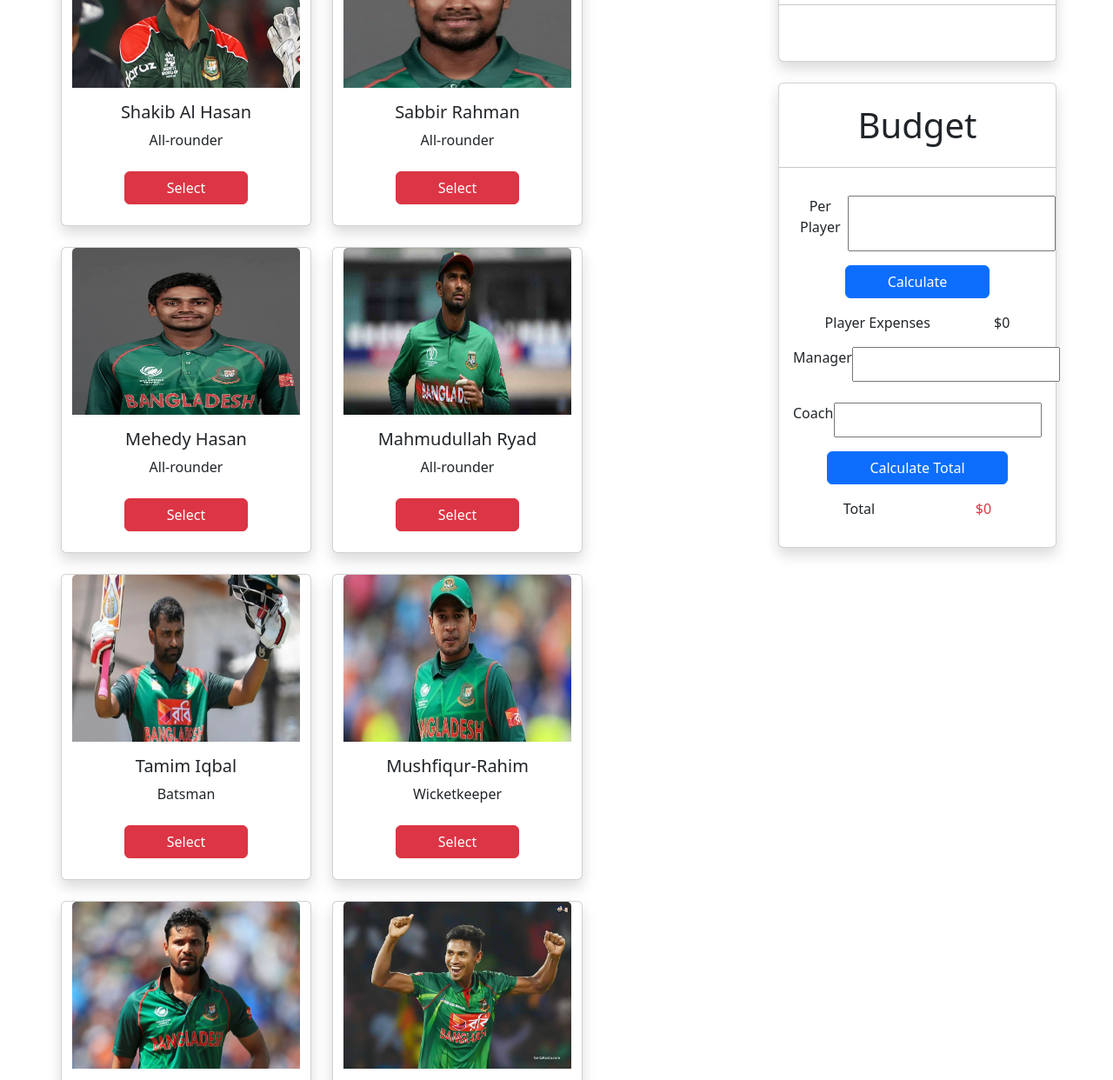
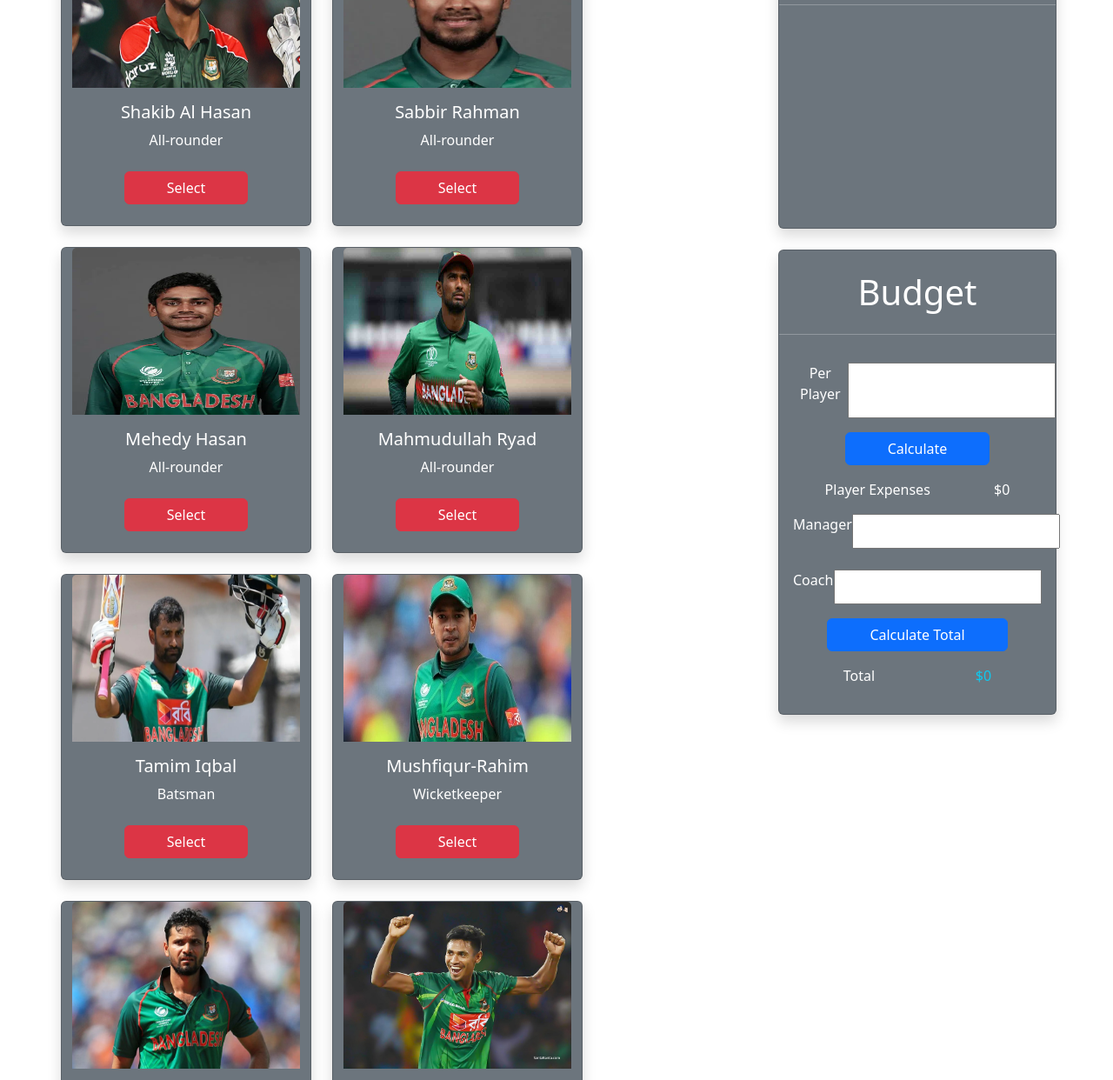
Before and after one commit to chanchal26/Best-Five-Dom, a plain HTML site: page index.html in a window 1280 px wide. Shown: the part 622-1864 px from the top of the page at 87% size. Drawn offline with nearby package versions, Linux system fonts and the light colour scheme.

Commit message:
finished

```diff
--- a/index.html
+++ b/index.html
@@ -4,7 +4,7 @@
 <head>
     <meta charset="utf-8">
     <meta name="viewport" content="width=device-width, initial-scale=1">
-    <title>Select Your Best Five Players</title>
+    <title>Favourite Players</title>
     <link href="https://cdn.jsdelivr.net/npm/bootstrap@5.2.0/dist/css/bootstrap.min.css" rel="stylesheet"
         integrity="sha384-gH2yIJqKdNHPEq0n4Mqa/HGKIhSkIHeL5AyhkYV8i59U5AR6csBvApHHNl/vI1Bx" crossorigin="anonymous">
 </head>
@@ -13,7 +13,7 @@
     <header class="container text-white  px-5 my-3 mb-5 bg-black d-flex align-items-center justify-content-around">
 
         <div>
-            <h1 class="pb-5 fst-italic fw-bold text-warning">Select Your Best Five Players</h1>
+            <h1 class="pb-5 fst-italic fw-bold text-warning">Select Your Favourite Five Players</h1>
             <p>Cricket is a bat-and-ball game played between two teams of eleven players each on a field at the centre
                 of
                 which is a 22-yard (20-metre) pitch with a wicket at each end, each comprising two bails balanced on
@@ -27,8 +27,8 @@
     <main class="container">
         <section class="d-flex">
             <div class="row col-9 gap-4">
-                <div class="card col-4 shadow" style="width: 18rem;">
-                    <img style="height: 12rem;" src="images/sakib.jpg" class="card-img-top" alt="...">
+                <div class="card col-4 shadow bg-secondary text-white" style="width: 18rem;">
+                    <img style="height: 12rem;" src="images/sakib.jpg" class="card-img-top" alt="card-img-cap">
                     <div class="card-body text-center">
                         <h5 class="card-title">Shakib Al Hasan</h5>
                         <p>All-rounder</p>
@@ -36,7 +36,7 @@
                             onclick="playerAdded(this);disabled = true;">Select</button>
                     </div>
                 </div>
-                <div class="card col-4 shadow" style="width: 18rem;">
+                <div class="card col-4 shadow bg-secondary text-white" style="width: 18rem;">
                     <img style="height: 12rem;" src="images/sabbir.jpg" class="card-img-top" alt="...">
                     <div class="card-body text-center">
                         <h5 class="card-title">Sabbir Rahman</h5>
@@ -45,7 +45,7 @@
                             onclick="playerAdded(this);disabled = true;">Select</button>
                     </div>
                 </div>
-                <div class="card col-4 shadow" style="width: 18rem;">
+                <div class="card col-4 shadow bg-secondary text-white" style="width: 18rem;">
                     <img style="height: 12rem;" src="images/mehedy-hasan.jpg" class="card-img-top" alt="...">
                     <div class="card-body text-center">
                         <h5 class="card-title">Mehedy Hasan</h5>
@@ -54,7 +54,7 @@
                             onclick="playerAdded(this);disabled = true;">Select</button>
                     </div>
                 </div>
-                <div class="card col-4 shadow" style="width: 18rem;">
+                <div class="card col-4 shadow bg-secondary text-white" style="width: 18rem;">
                     <img style="height: 12rem;" src="images/Mahmudullah.jpg" class="card-img-top" alt="...">
                     <div class="card-body text-center">
                         <h5 class="card-title">Mahmudullah Ryad</h5>
@@ -63,7 +63,7 @@
                             onclick="playerAdded(this);disabled = true;">Select</button>
                     </div>
                 </div>
-                <div class="card shadow" style="width: 18rem;">
+                <div class="card shadow bg-secondary text-white" style="width: 18rem;">
                     <img style="height: 12rem;" src="images/tamim.jpg" class="card-img-top" alt="...">
                     <div class="card-body text-center">
                         <h5 class="card-title">Tamim Iqbal</h5>
@@ -72,7 +72,7 @@
                             onclick="playerAdded(this);disabled = true;">Select</button>
                     </div>
                 </div>
-                <div class="card shadow" style="width: 18rem;">
+                <div class="card shadow bg-secondary text-white" style="width: 18rem;">
                     <img style="height: 12rem;" src="images/Mushfiqur-Rahim.jpg" class="card-img-top" alt="...">
                     <div class="card-body text-center">
                         <h5 class="card-title">Mushfiqur-Rahim</h5>
@@ -81,7 +81,7 @@
                             onclick="playerAdded(this);disabled = true;">Select</button>
                     </div>
                 </div>
-                <div class="card shadow" style="width: 18rem;">
+                <div class="card shadow bg-secondary text-white" style="width: 18rem;">
                     <img style="height: 12rem;" src="images/mashrafe-mortaza.jpg" class="card-img-top" alt="...">
                     <div class="card-body text-center">
                         <h5 class="card-title">Mashrafe Bin Mortaza</h5>
@@ -90,7 +90,7 @@
                             onclick="playerAdded(this);disabled = true;">Select</button>
                     </div>
                 </div>
-                <div class="card shadow" style="width: 18rem;">
+                <div class="card shadow bg-secondary text-white" style="width: 18rem;">
                     <img style="height: 12rem;" src="images/mustafiz.jpg" class="card-img-top" alt="...">
                     <div class="card-body text-center">
                         <h5 class="card-title">Mustafizur Rahman</h5>
@@ -99,7 +99,7 @@
                             onclick="playerAdded(this);disabled = true;">Select</button>
                     </div>
                 </div>
-                <div class="card shadow" style="width: 18rem;">
+                <div class="card shadow bg-secondary text-white" style="width: 18rem;">
                     <img style="height: 12rem;" src="images/Liton_Das.jpg" class="card-img-top" alt="...">
                     <div class="card-body text-center">
                         <h5 class="card-title">Liton Das</h5>
@@ -110,10 +110,10 @@
                 </div>
             </div>
             <div class="col-3">
-                <div class="card mb-4 shadow" style="width: 20rem;">
+                <div class="card mb-4 shadow bg-secondary text-white" style="width: 20rem;">
                     <h1 class="text-center pt-4">Selected - <span id="total-added-player">0</span></h1>
                     <hr>
-                    <div class="card-body">
+                    <div class="card-body" style="height: 15rem;">
                         <table class="table">
                             <tbody id="players">
 
@@ -121,7 +121,7 @@
                         </table>
                     </div>
                 </div>
-                <div class="card shadow" style="width: 20rem;">
+                <div class="card shadow bg-secondary text-white" style="width: 20rem;">
                     <h1 class="text-center pt-4">Budget</h1>
                     <hr>
                     <div class="card-body text-center">
@@ -145,7 +145,7 @@
                         <button class="btn btn-primary px-5 mt-3 mb-3" id="calculate-total">Calculate Total</button>
                         <div class="d-flex justify-content-around">
                             <p>Total</p>
-                            <p class="text-danger">$<span id="total">0</span></p>
+                            <p class="text-info">$<span id="total">0</span></p>
                         </div>
                     </div>
                 </div>
```
